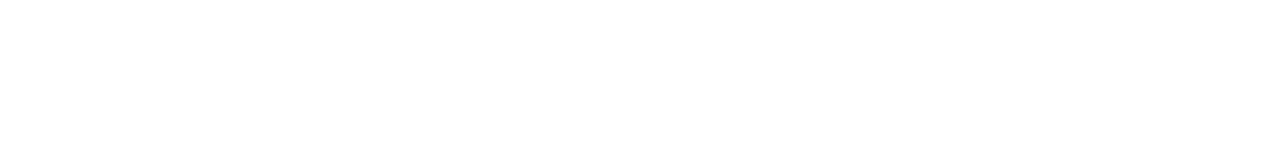
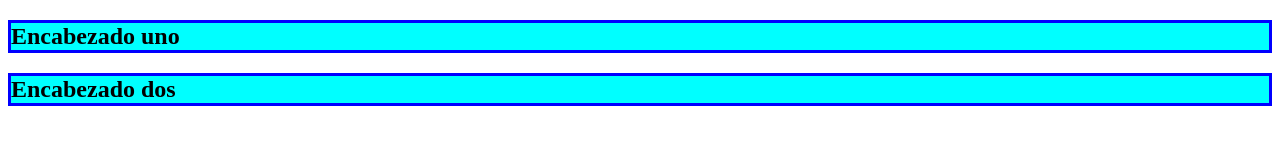
Before and after one commit to HenryLOreal/GA4HT, a plain HTML site: page index.html in a window 1280 px wide. Drawn offline with Linux system fonts and the light colour scheme.

Commit message:
Commit 1 en develop, se agrega archivo de funciones

```diff
--- a/index.html
+++ b/index.html
@@ -4,8 +4,19 @@
     <meta charset="UTF-8">
     <meta name="viewport" content="width=device-width, initial-scale=1.0">
     <title>ANALYTICS</title>
+    <style>
+        .titulo{
+            border: solid 3px blue;
+            background-color: aqua;
+        }
+    </style>
 </head>
 <body>
-
+<section class="seccionUno" id="seccionUno">
+    <div class="contenedorHeader" id="contenedorHeader">
+        <h1 class="titulo tituloUno" id="tituloUno">Encabezado uno</h1>
+        <h2 class="titulo tituloDos" id="tituloDos">Encabezado dos</h2>
+    </div>
+</section>
 </body>
 </html>
```
Also changed, not shown: funciones.js (added).
